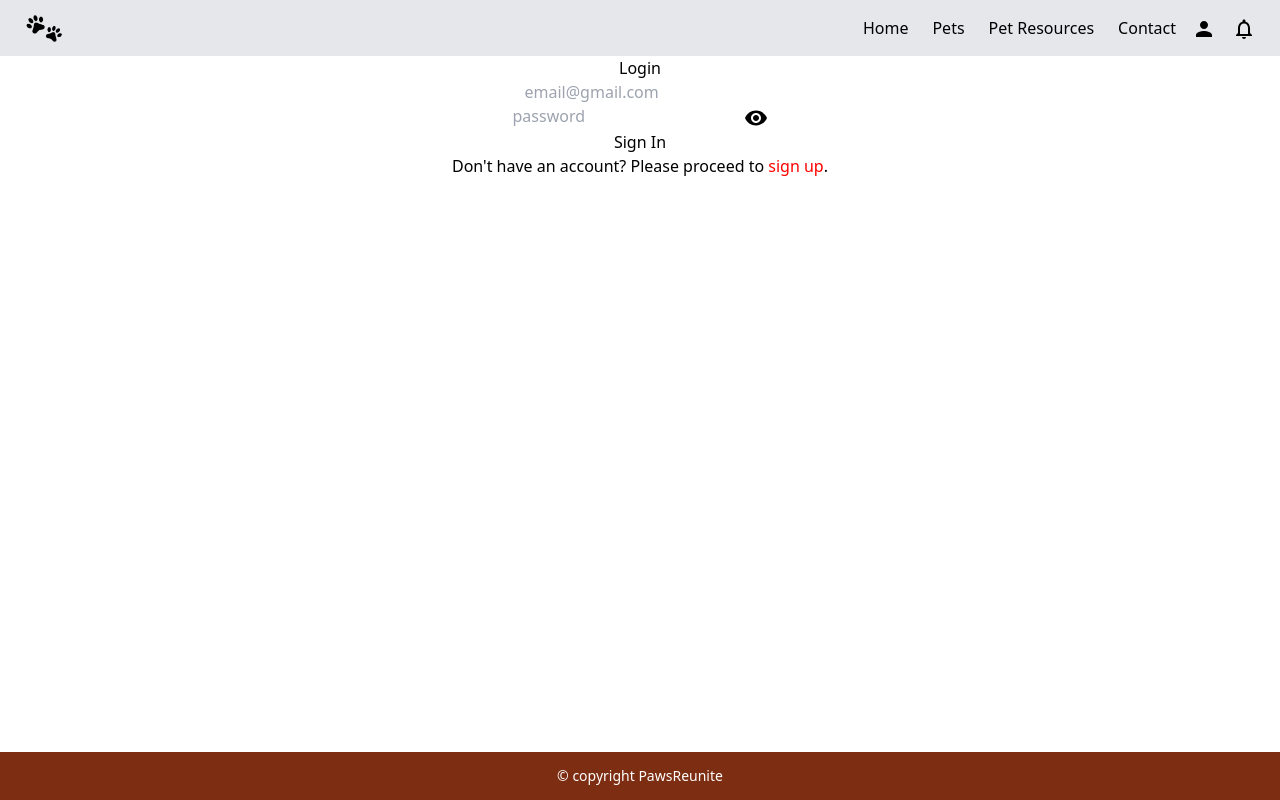
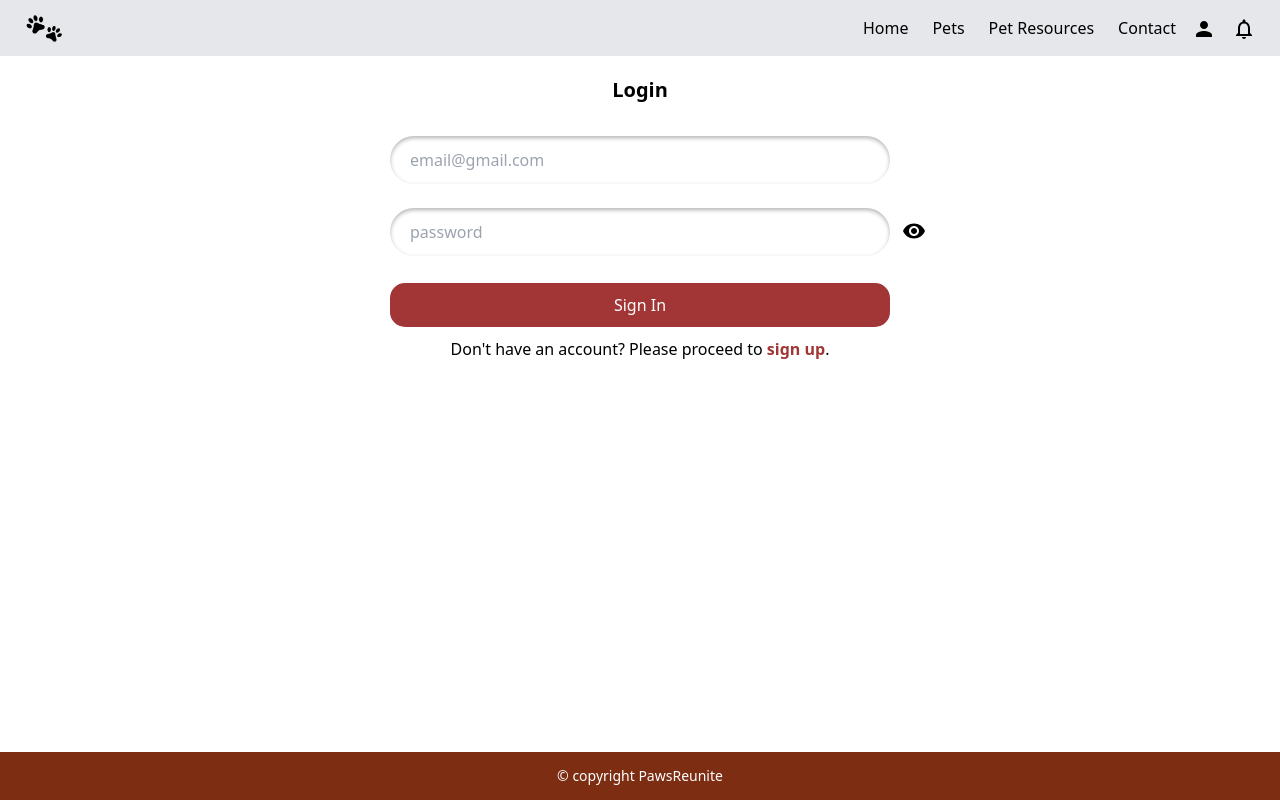
Before and after one commit to InnovatrixGroup/PawsReunite-Frontend, a React (Create React App) app: page /signin in a window 1280 px wide. Built offline with nearby package versions, Linux system fonts and the light colour scheme; no server answers.

Commit message:
added css for signin and signup page

```diff
--- a/src/pages/SigninPage.jsx
+++ b/src/pages/SigninPage.jsx
@@ -4,6 +4,7 @@ import { useLocalStorage } from "react-use";
 import { useNavigate } from "react-router-dom";
 import VisibilityIcon from "@mui/icons-material/Visibility";
 import VisibilityOffIcon from "@mui/icons-material/VisibilityOff";
+import "../styles/SignPage.css";
 
 const api = process.env.REACT_APP_DATABASE_URL;
 
@@ -52,9 +53,9 @@ export default function SigninPage() {
 
   return (
     <div>
-      <h1>Login</h1>
-      <p>{responseErrors && "Invalid email or password"}</p>
-      <form onSubmit={handleSubmit(onSubmit)}>
+      <h1 className="text-xl my-5 font-semibold">Login</h1>
+      <p className="errorMsg">{responseErrors && "Invalid email or password"}</p>
+      <form onSubmit={handleSubmit(onSubmit)} className="sign-from">
         <div>
           <input
             placeholder="email@gmail.com"
@@ -64,7 +65,7 @@ export default function SigninPage() {
             {...register("email", { required: true })}
           />
         </div>
-        <div>
+        <div className="password-container">
           <input
             placeholder="password"
             name="password"
@@ -73,27 +74,27 @@ export default function SigninPage() {
             {...register("password", { required: true })}
           />
           {passwordVisibility ? (
-            <i onClick={handleClickShowPassword}>
+            <i onClick={handleClickShowPassword} className="visibility-icon">
               <VisibilityOffIcon />
             </i>
           ) : (
-            <i onClick={handleClickShowPassword}>
+            <i onClick={handleClickShowPassword} className="visibility-icon">
               <VisibilityIcon />
             </i>
           )}
         </div>
         <div>
-          <button type="submit">Sign In</button>
+          <button type="submit" className="sign-btn">
+            Sign In
+          </button>
         </div>
       </form>
-      <p>
-        Don't have an account? Please proceed to{" "}
-        <a href="/signup" style={{ color: "red" }}>
-          sign up
-        </a>
-        .
+      <p className="signin-hint">
+        Don't have an account? Please proceed to <a href="/signup">sign up</a>.
       </p>
-      {authenticated && <p>Sign in successfully. Redirecting to home page...</p>}
+      {authenticated && (
+        <p className="sign-success">Sign in successfully. Redirecting to home page...</p>
+      )}
     </div>
   );
 }
--- a/src/pages/SignupPage.jsx
+++ b/src/pages/SignupPage.jsx
@@ -4,6 +4,7 @@ import { useLocalStorage } from "react-use";
 import { useNavigate } from "react-router-dom";
 import VisibilityIcon from "@mui/icons-material/Visibility";
 import VisibilityOffIcon from "@mui/icons-material/VisibilityOff";
+import "../styles/SignPage.css";
 
 const api = process.env.REACT_APP_DATABASE_URL;
 
@@ -64,13 +65,17 @@ export default function SignupPage() {
 
   return (
     <div>
-      <h1>Register</h1>
+      <h1 className="text-xl my-5 font-semibold">Register</h1>
       {responseErrors &&
         // loop through the array of errors and display them
         responseErrors.map((error) => {
-          return <li key={error}>{error}</li>;
+          return (
+            <p key={error} className="errorMsg">
+              {error}
+            </p>
+          );
         })}
-      <form onSubmit={handleSubmit(onSubmit)}>
+      <form onSubmit={handleSubmit(onSubmit)} className="sign-from">
         <div>
           <input
             placeholder="username"
@@ -98,7 +103,7 @@ export default function SignupPage() {
           />
           {errors.email && <p className="errorMsg">{errors.email.message}</p>}
         </div>
-        <div>
+        <div className="password-container">
           <input
             placeholder="password"
             type={passwordVisibility ? "text" : "password"}
@@ -108,22 +113,22 @@ export default function SignupPage() {
               pattern: {
                 value: /^(?=.*[a-z])(?=.*[A-Z]).{8,}$/,
                 message:
-                  "Password must be at least 8 characters, and contain at least one uppercase letter and one lowercase letter"
+                  "At least 8 characters, containing at least 1 uppercase letter and 1 lowercase letter"
               }
             })}
           />
           {passwordVisibility ? (
-            <i onClick={handleClickShowPassword}>
+            <i onClick={handleClickShowPassword} className="visibility-icon">
               <VisibilityOffIcon />
             </i>
           ) : (
-            <i onClick={handleClickShowPassword}>
+            <i onClick={handleClickShowPassword} className="visibility-icon">
               <VisibilityIcon />
             </i>
           )}
           {errors.password && <p className="errorMsg">{errors.password.message}</p>}
         </div>
-        <div>
+        <div className="password-container">
           <input
             placeholder="confirm password"
             type={confirmPasswordVisibility ? "text" : "password"}
@@ -134,28 +139,28 @@ export default function SignupPage() {
             })}
           />
           {confirmPasswordVisibility ? (
-            <i onClick={handleClickShowConfirmPassword}>
+            <i onClick={handleClickShowConfirmPassword} className="visibility-icon">
               <VisibilityOffIcon />
             </i>
           ) : (
-            <i onClick={handleClickShowConfirmPassword}>
+            <i onClick={handleClickShowConfirmPassword} className="visibility-icon">
               <VisibilityIcon />
             </i>
           )}
           {errors.confirm_password && <p className="errorMsg">{errors.confirm_password.message}</p>}
         </div>
         <div>
-          <button type="submit">Sign Up</button>
+          <button type="submit" className="sign-btn">
+            Sign Up
+          </button>
         </div>
       </form>
-      <p>
-        If you already have an account, please proceed to{" "}
-        <a href="/signin" style={{ color: "red" }}>
-          sign in
-        </a>
-        .
+      <p className="signin-hint">
+        If you already have an account, please proceed to <a href="/signin">sign in</a>.
       </p>
-      {authenticated && <p>Sign up successfully. Redirecting to home page...</p>}
+      {authenticated && (
+        <p className="sign-success">Sign up successfully. Redirecting to home page...</p>
+      )}
     </div>
   );
 }
--- /dev/null
+++ b/src/styles/SignPage.css
@@ -0,0 +1,51 @@
+.sign-from input {
+    width: 60%;
+    max-width: 500px;
+    border: 1px;
+    border-radius: 30px;
+    padding: 12px 20px;
+    margin: 12px;
+    box-shadow: inset 0 2px 4px rgba(0, 0, 0, 0.3)
+}
+
+.sign-btn {
+    width: 60%;
+    max-width: 500px;
+    background-color: #a23636;
+    color: white;
+    padding: 10px 20px;
+    margin-top: 15px;
+    margin-bottom: 10px;
+    border: none;
+    border-radius: 15px;
+    cursor: pointer;
+}
+
+.password-container {
+    position: relative;
+}
+
+.visibility-icon {
+    position: absolute;
+    top: 30%;
+    cursor: pointer;
+}
+
+.signin-hint, .sign-success{
+    width: 70%;
+    max-width: 500px;
+    padding-bottom: 10px;
+    margin: auto
+}
+
+.signin-hint a {
+    color: #a23636;
+    font-weight: 600
+}
+
+.errorMsg {
+    width: 60%;
+    max-width: 500px;
+    margin: auto;
+    color: #a23636;
+}
```
